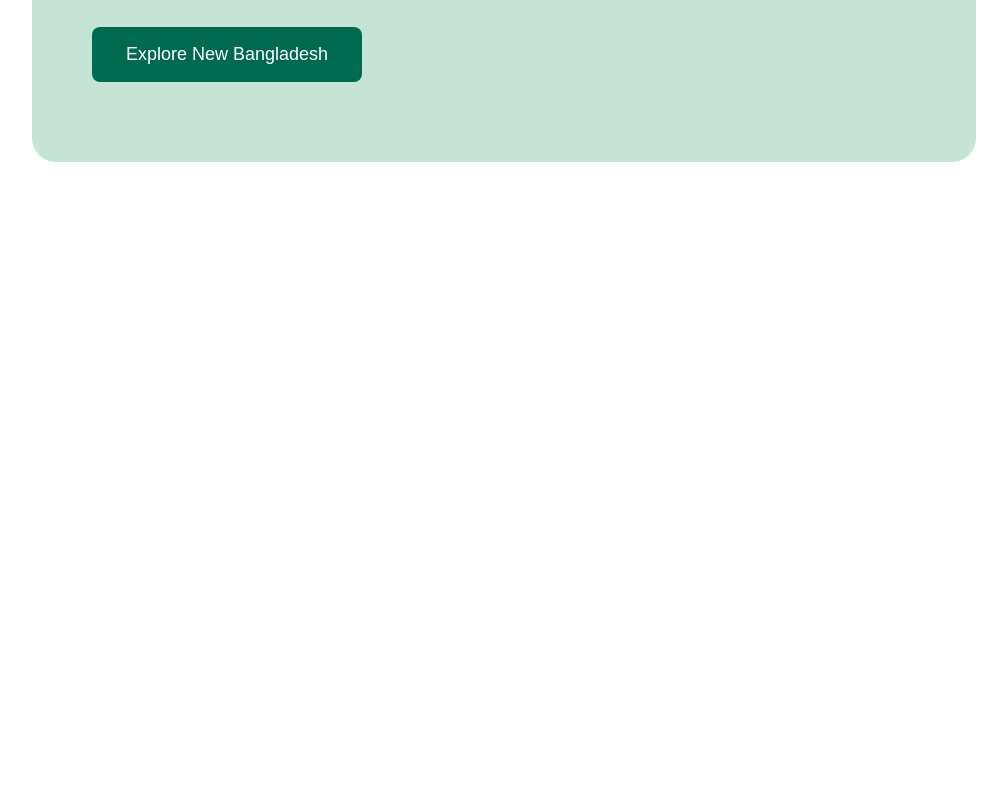
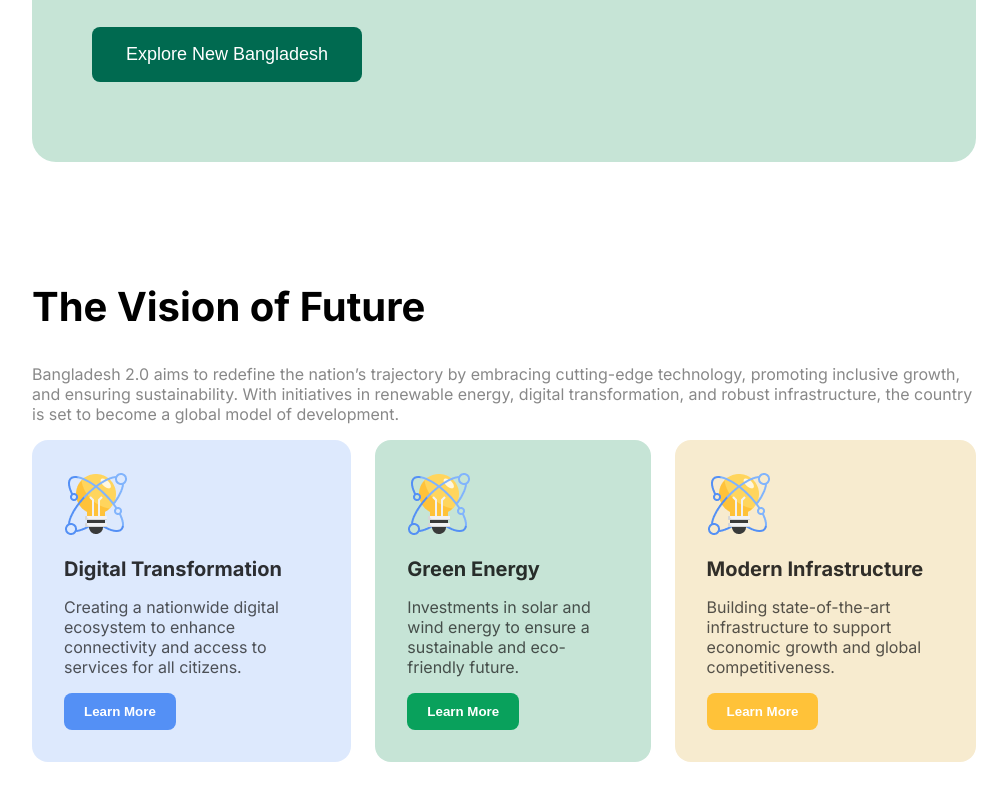
Before and after one commit to Muhammad-Sanim/assignment-1, a plain HTML site: page index.html in a window 1280 px wide. Shown: the part 795-1595 px from the top of the page, without its empty margins (136-1143 px from the left). Before the commit the page ends 1077 px from the top, so only its background shows below. Drawn offline with Linux system fonts and the light colour scheme.

Commit message:
card added

```diff
--- a/index.html
+++ b/index.html
@@ -23,7 +23,36 @@
          </section>
     </header>
     <main>
-
+        <section class="vision">
+            <h1 class="vision-title">The Vision of Future</h1>
+            <p class="vision-para">Bangladesh 2.0 aims to redefine the nation’s trajectory by embracing cutting-edge technology, promoting inclusive growth, and ensuring sustainability. With initiatives in renewable energy, digital transformation, and robust infrastructure, the country is set to become a global model of development.</p>
+            <div class="card-container">
+                <div class="card-1">
+                    <div>
+                        <img src="assets/card-icon.png" alt="">
+                    </div>
+                    <h1 class="card-title">Digital Transformation</h1>
+                    <p class="card-description">Creating a nationwide digital ecosystem to enhance connectivity and access to services for all citizens.</p>
+                    <button class="card-btn card-btn-1">Learn More</button>
+                </div>
+                <div class="card-2">
+                    <div>
+                        <img src="assets/card-icon.png" alt="">
+                    </div>
+                    <h1 class="card-title">Green Energy</h1>
+                    <p class="card-description">Investments in solar and wind energy to ensure a sustainable and eco-friendly future.</p>
+                    <button class="card-btn card-btn-2">Learn More</button>
+                </div>
+                <div class="card-3">
+                    <div>
+                        <img src="assets/card-icon.png" alt="">
+                    </div>
+                    <h1 class="card-title">Modern Infrastructure</h1>
+                    <p class="card-description">Building state-of-the-art infrastructure to support economic growth and global competitiveness.</p>
+                    <button class="card-btn card-btn-3">Learn More</button>
+                </div>
+            </div>
+        </section>
     </main>
     <footer>
 
--- a/styles/style.css
+++ b/styles/style.css
@@ -42,3 +42,63 @@
     font-size: 18px;
     font-weight: 700px;
 }
+
+/* Card Section */
+.vision {
+    margin: 80px 160px;
+}
+.card-container {
+    display: flex;
+    max-height: 325px;
+}
+.vision-title {
+    font-size: 40px;
+    font-weight: bold;
+}
+.vision-para {
+    opacity: 70%;
+    color: rgba(14, 14, 14, 0.70);
+    font-size: 16px;
+}
+.card-title {
+    opacity: 80%;
+    font-size: 20px;
+    font-weight: bold;
+}
+.card-description {
+    color: rgba(14, 14, 14, 0.70);
+    font-size: 16px;
+}
+.card-1 {
+    background-color: rgba(84, 144, 245, 0.20);
+    border-radius: 16px;
+    margin-right: 24px;
+    padding: 32px;
+}
+.card-2 {
+    background-color: rgba(198, 228, 214, 1.00);
+    border-radius: 16px;
+    margin-right: 24px;
+    padding: 32px;
+}
+.card-3 {
+    background-color: rgba(247, 235, 207, 1.00);
+    border-radius: 16px;
+    padding: 32px;
+}
+.card-btn {
+    color: #FFFFFF;
+    font-weight: bold;
+    padding: 11px 20px;
+    border: none;
+    border-radius: 8px;
+}
+.card-btn-1 {
+    background-color: #5490F5;
+}
+.card-btn-2 {
+    background-color: #09A15C;
+}
+.card-btn-3 {
+    background-color: #FFC239;
+}
```
